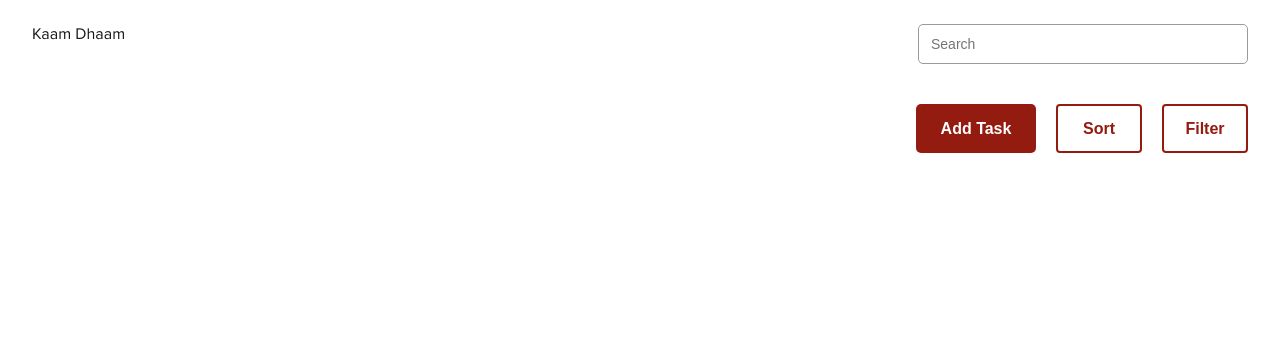
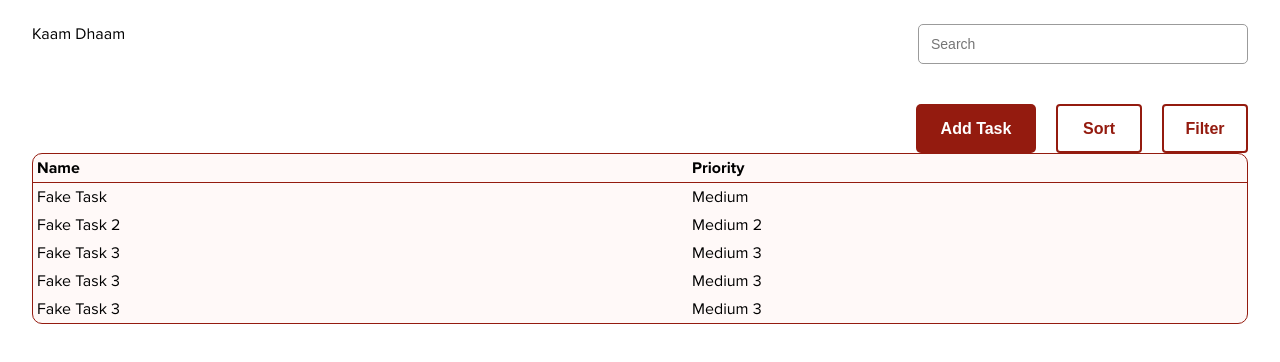
Before and after one commit to ash123mani/kaam-dhaam, a Next.js app: page / in a window 1280 px wide. Shown: the top 362 px of the page. Built offline with nearby package versions, Linux system fonts and the light colour scheme.

Commit message:
added the bsic table

```diff
--- a/src/app/components/tasks-list-table.module.css
+++ b/src/app/components/tasks-list-table.module.css
@@ -0,0 +1,27 @@
+.tasksListTable {
+    width: 100%;
+    border-spacing: 0;
+    border-collapse: separate;
+
+    background: #FFF9F8;
+    border: 1px solid #941B0F;
+    border-radius: 10px 10px 10px 10px;
+}
+
+.tasksListTable tr:first-child th {
+    border-bottom: 1px solid #941B0F;
+}
+
+.tasksListTable th {
+    text-align: left;
+}
+
+.tasksListTable th, .tasksListTable td {
+    padding: 4px;
+}
+
+
+
+.tasksListTable tr:nth-child(even) {
+    background: #FFF9F8;
+}
--- a/src/app/components/tasks-list-table.tsx
+++ b/src/app/components/tasks-list-table.tsx
@@ -0,0 +1,36 @@
+import styles from './tasks-list-table.module.css';
+
+export function TasksListTable() {
+  return (
+    <table className={styles.tasksListTable}>
+      <thead>
+        <tr>
+          <th>Name</th>
+          <th>Priority</th>
+        </tr>
+      </thead>
+      <tbody>
+        <tr>
+          <td>Fake Task</td>
+          <td>Medium</td>
+        </tr>
+        <tr>
+          <td>Fake Task 2</td>
+          <td>Medium 2</td>
+        </tr>
+        <tr>
+          <td>Fake Task 3</td>
+          <td>Medium 3</td>
+        </tr>
+        <tr>
+          <td>Fake Task 3</td>
+          <td>Medium 3</td>
+        </tr>
+        <tr>
+          <td>Fake Task 3</td>
+          <td>Medium 3</td>
+        </tr>
+      </tbody>
+    </table>
+  )
+}
--- a/src/app/globals.css
+++ b/src/app/globals.css
@@ -10,8 +10,7 @@ body {
 }
 
 body {
-  color: var(--foreground);
-  background: var(--background);
+  background: #ffffff;
 }
 
 * {
--- a/src/app/page.tsx
+++ b/src/app/page.tsx
@@ -2,6 +2,7 @@ import styles from "./page.module.css";
 
 import { PageHeader } from "@/app/components/page-header";
 import { TasksActionBar } from "@/app/components/tasks-action-bar";
+import { TasksListTable } from "@/app/components/tasks-list-table";
 
 export default function Home() {
   return (
@@ -9,6 +10,7 @@ export default function Home() {
       <PageHeader />
       <section className={styles.tasksListSection}>
         <TasksActionBar />
+        <TasksListTable />
       </section>
     </main>
   );
```
